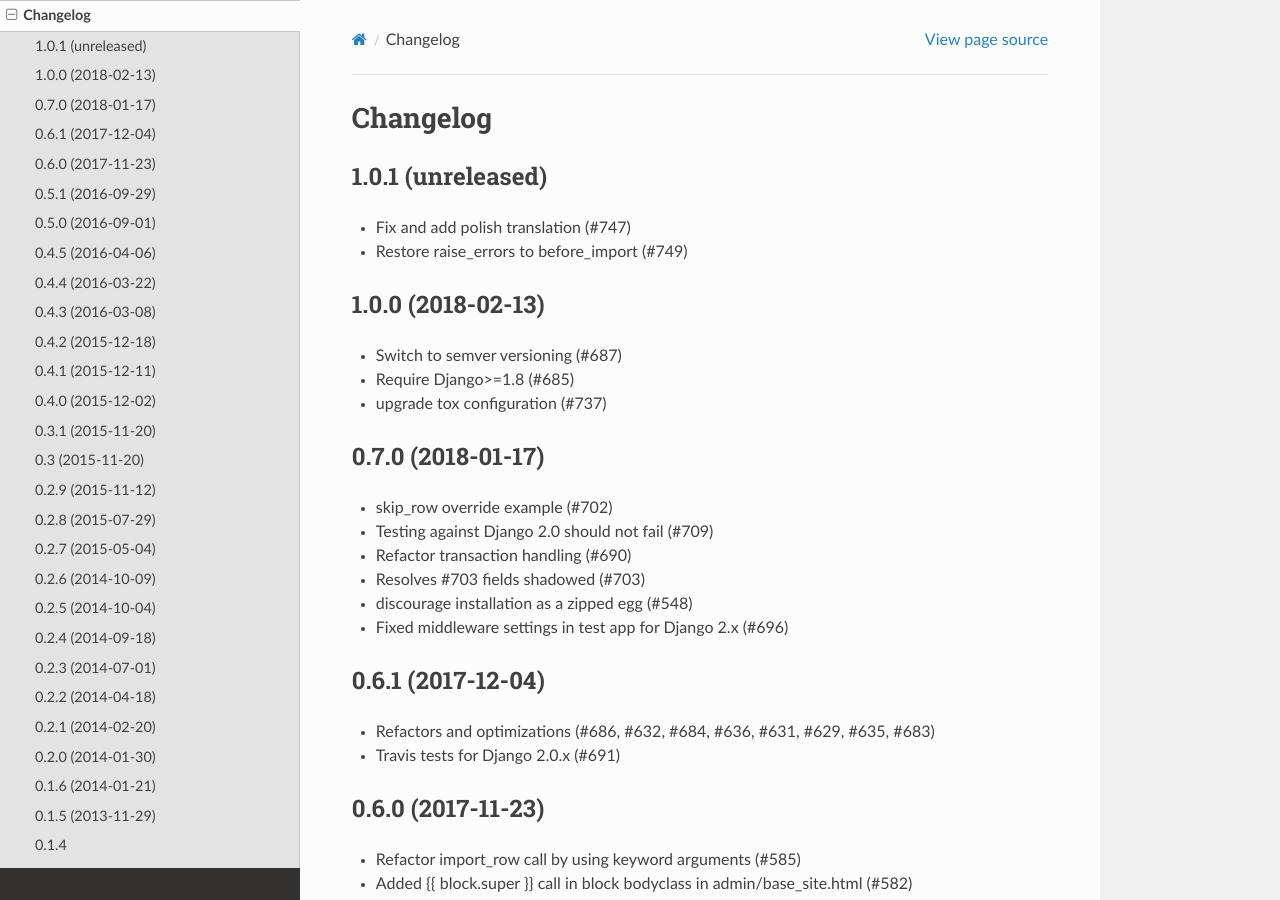
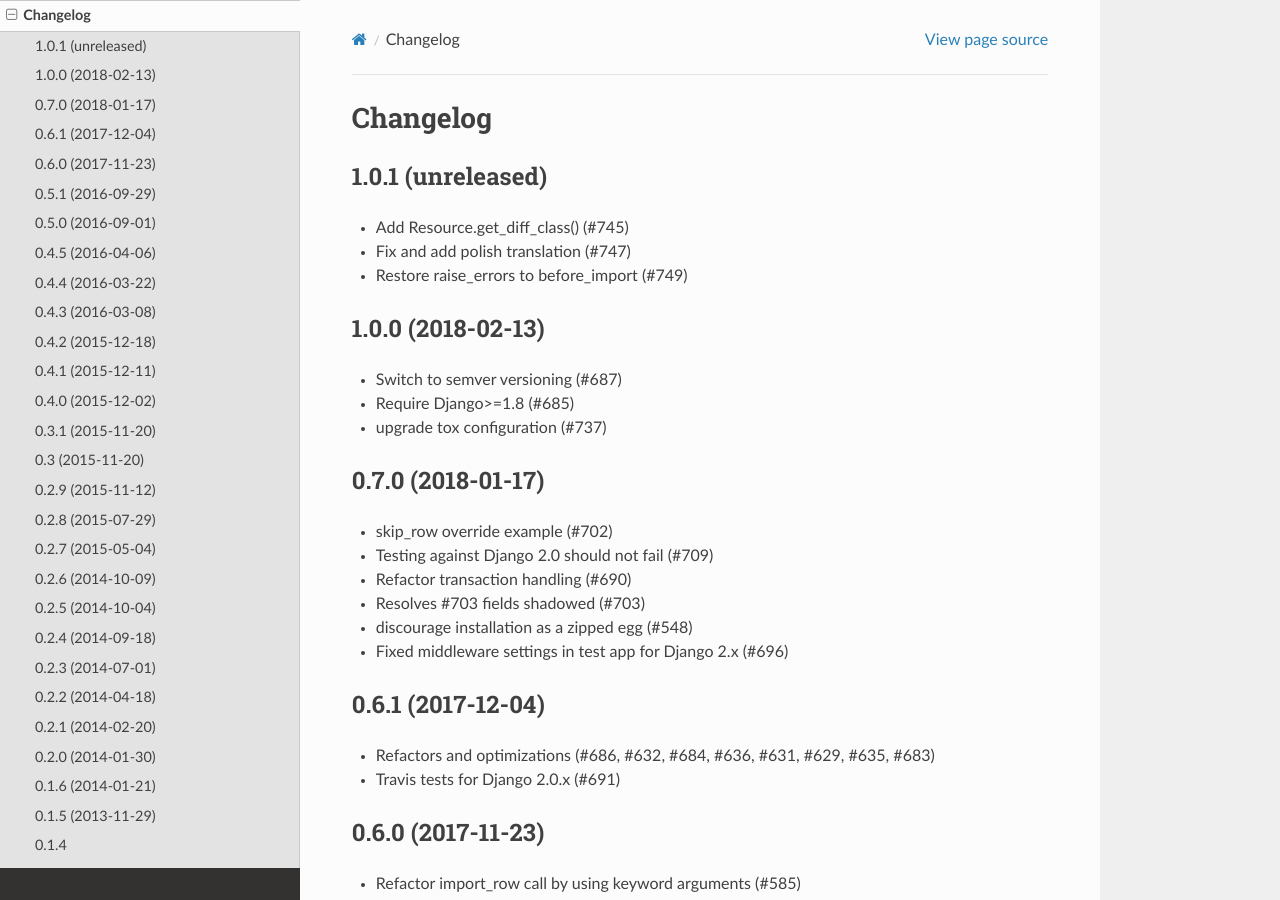
Before and after one commit to django-import-export/django-import-export, a Sphinx documentation site: the page built from docs/changelog.rst, in a window 1280 px wide and 900 px high. Built offline with Sphinx 7.4.7 and the Read the Docs theme 2.0.0, drawn with Linux system fonts in a browser that asks for light colours.

Commit message:
Update changelog.rst

```diff
--- a/docs/changelog.rst
+++ b/docs/changelog.rst
@@ -4,6 +4,8 @@ Changelog
 
 1.0.1 (unreleased)
 ------------------
+
+- Add Resource.get_diff_class() (#745)
 
 - Fix and add polish translation (#747)
 
```
